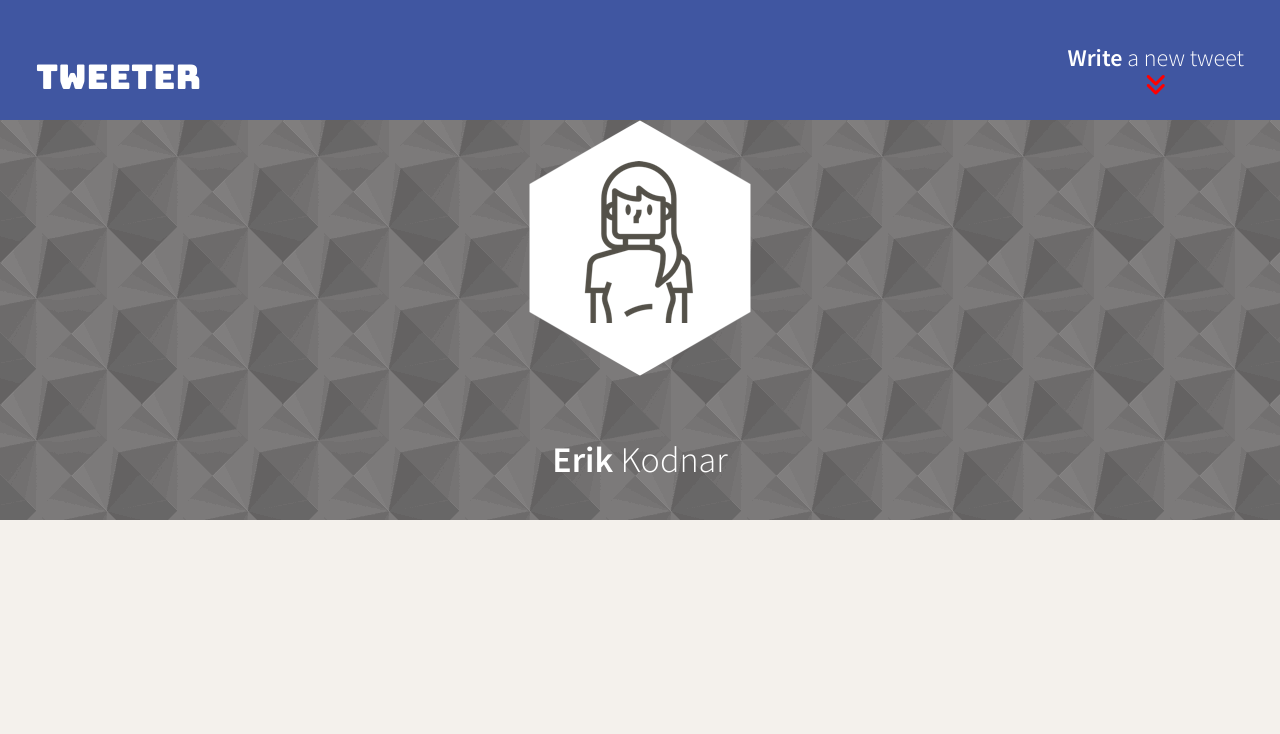
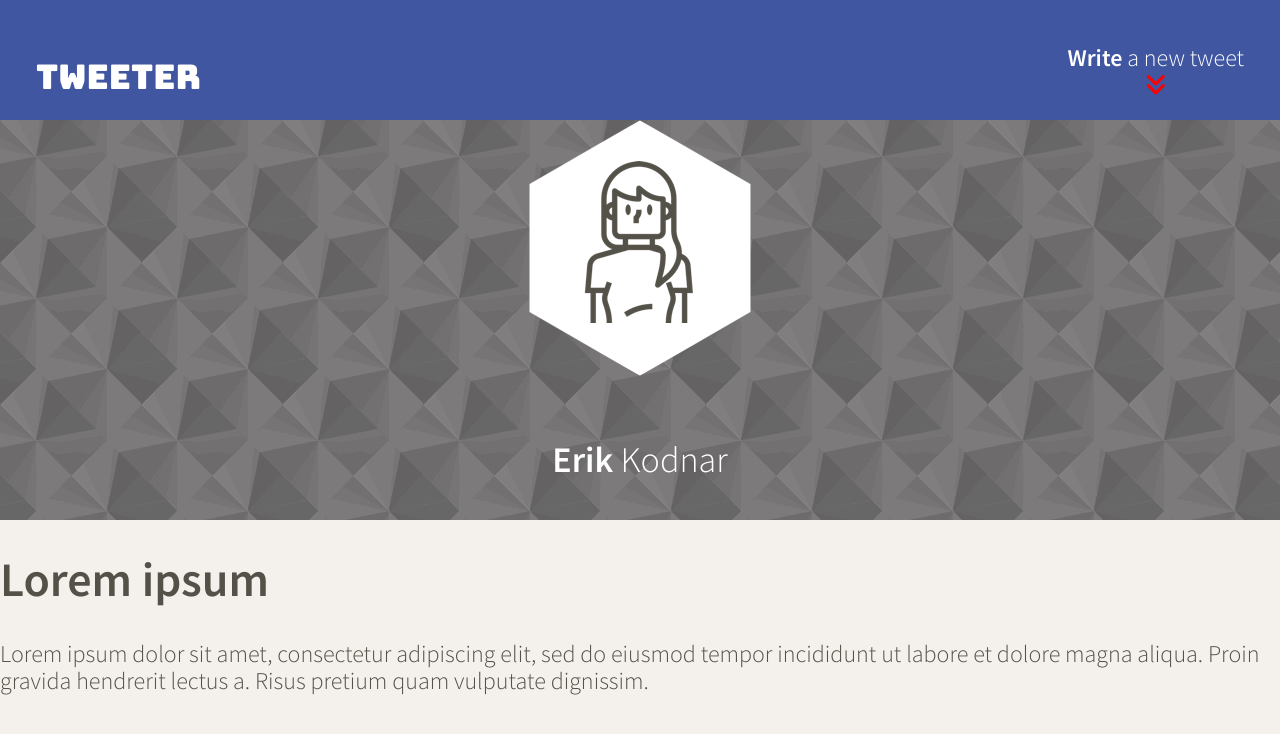
Before and after one commit to Drumshtick/Tweeter-, a website: page public/index.html in a window 1280 px wide. Drawn offline with nearby package versions, Linux system fonts and the light colour scheme.

Commit message:
Added placeholder to check layout

```diff
--- a/public/index.html
+++ b/public/index.html
@@ -52,6 +52,9 @@
       </div>
   </header>
     <!-- Page-specific (main) content here -->
-    <main class="container"></main>
+    <main class="container">
+      <h1>Lorem ipsum</h1>
+      <p>Lorem ipsum dolor sit amet, consectetur adipiscing elit, sed do eiusmod tempor incididunt ut labore et dolore magna aliqua. Proin gravida hendrerit lectus a. Risus pretium quam vulputate dignissim.</p>
+    </main>
   </body>
 </html>
```
